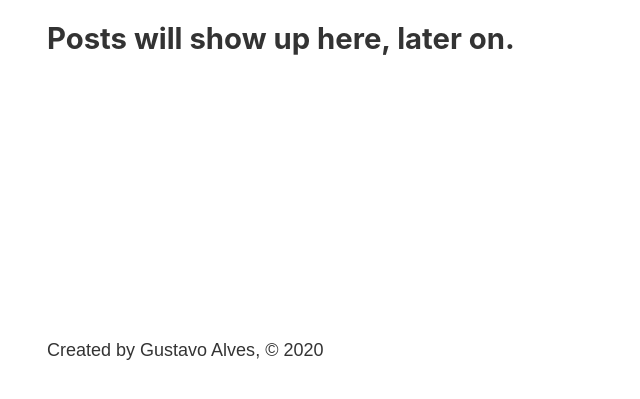
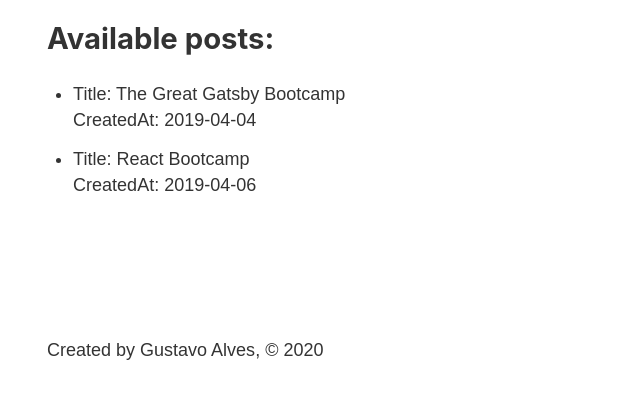
Before and after one commit to saymow/Gatsby-Bootcamp, a Gatsby site: page /blog in a window 1280 px wide. Shown: the part 393-792 px from the top of the page, without its empty margins (236-876 px from the left). Built offline with nearby package versions, Linux system fonts and the light colour scheme; Gatsby itself is replaced by a stand-in of ours.

Commit message:
chore: md posts

```diff
--- a/gatsby-config.js
+++ b/gatsby-config.js
@@ -18,5 +18,6 @@ module.exports = {
         path: `${__dirname}/src/`,
       },
     },
+    "gatsby-transformer-remark",
   ],
 };
--- a/package.json
+++ b/package.json
@@ -17,6 +17,7 @@
     "gatsby": "^2.24.50",
     "gatsby-plugin-sass": "^2.3.12",
     "gatsby-source-filesystem": "^2.3.28",
+    "gatsby-transformer-remark": "^2.8.33",
     "node-sass": "^4.14.1",
     "react": "^16.12.0",
     "react-dom": "npm:@hot-loader/react-dom@^16.13.0"
--- a/src/pages/blog.js
+++ b/src/pages/blog.js
@@ -1,12 +1,38 @@
 import React from "react";
+import { useStaticQuery, graphql } from "gatsby";
 
 import Layout from "../components/Layout";
 
 const BlogPage = () => {
+  const data = useStaticQuery(graphql`
+    query {
+      allMarkdownRemark {
+        edges {
+          node {
+            frontmatter {
+              title
+              date
+            }
+          }
+        }
+      }
+    }
+  `);
+
+  console.log(data);
+
   return (
     <Layout>
       <h1>Blog</h1>
-      <h2>Posts will show up here, later on.</h2>
+      <h2>Available posts: </h2>
+      <ul>
+        {data.allMarkdownRemark.edges.map(data => (
+          <li key={data.node.frontmatter.title}>
+            Title: {data.node.frontmatter.title} <br />
+            CreatedAt: {data.node.frontmatter.date}
+          </li>
+        ))}
+      </ul>
     </Layout>
   );
 };
```
Also changed, not shown: src/posts/gatsby.md (+1 -1 lines), src/posts/react.md (+1 -1 lines), 1 other file.
